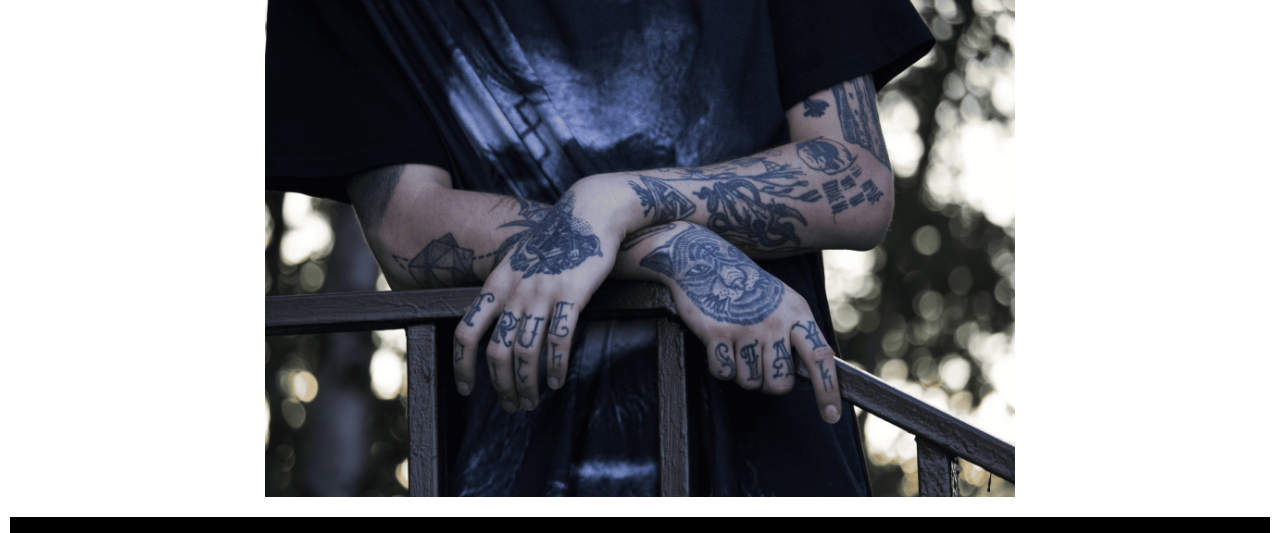
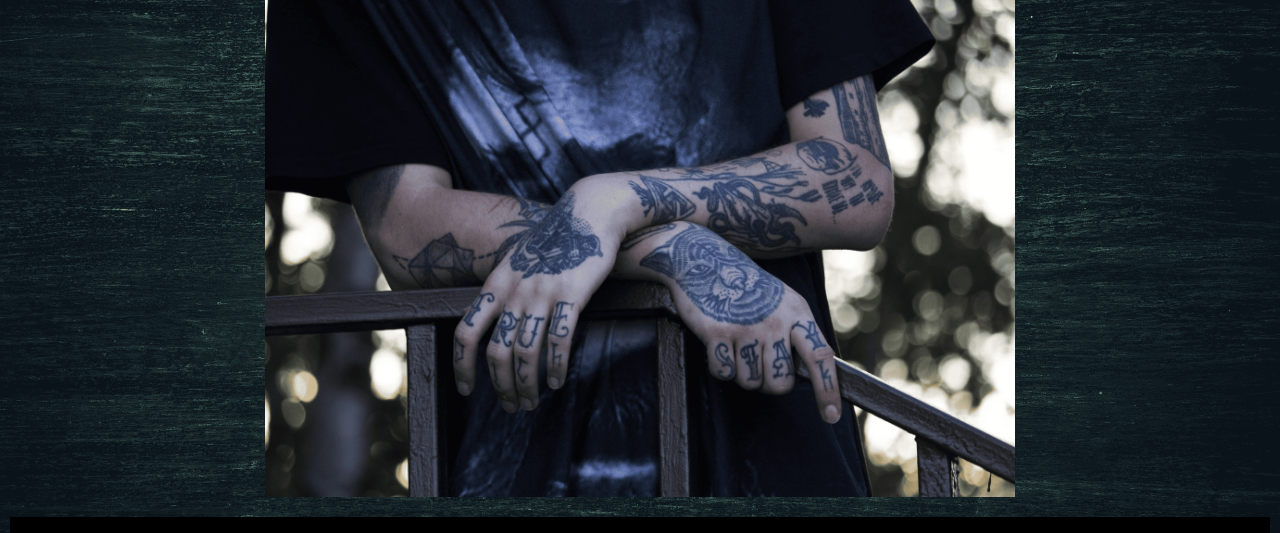
Before and after one commit to lobeiramartin/reentrega_finalDesarrolloWeb_MartinLobeira, a plain HTML site: page index.html in a window 1280 px wide. Shown: the part 195-728 px from the top of the page. Drawn offline with nearby package versions, Linux system fonts and the light colour scheme; a web font is replaced by a local one.

Commit message:
Update style.css

```diff
--- a/assets/css/style.css
+++ b/assets/css/style.css
@@ -4,7 +4,7 @@
 }
 
 body {
-  background-image: url("/img/InkSumos_wallpaper.png");
+  background-image: url("../img/InkSumos_wallpaper.png");
   background-size: cover;
   background-repeat: no-repeat;
   background-attachment: fixed;
```
